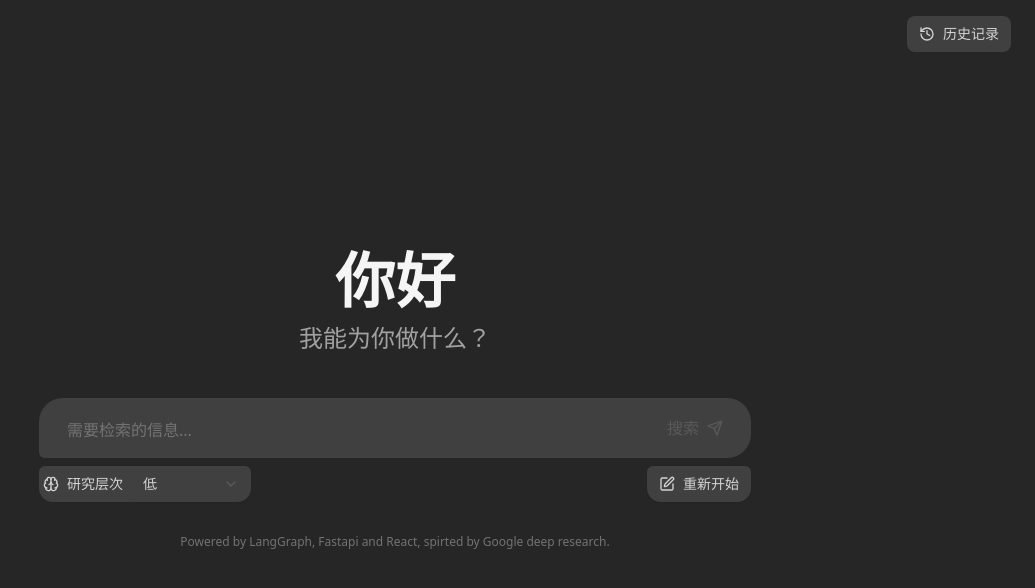
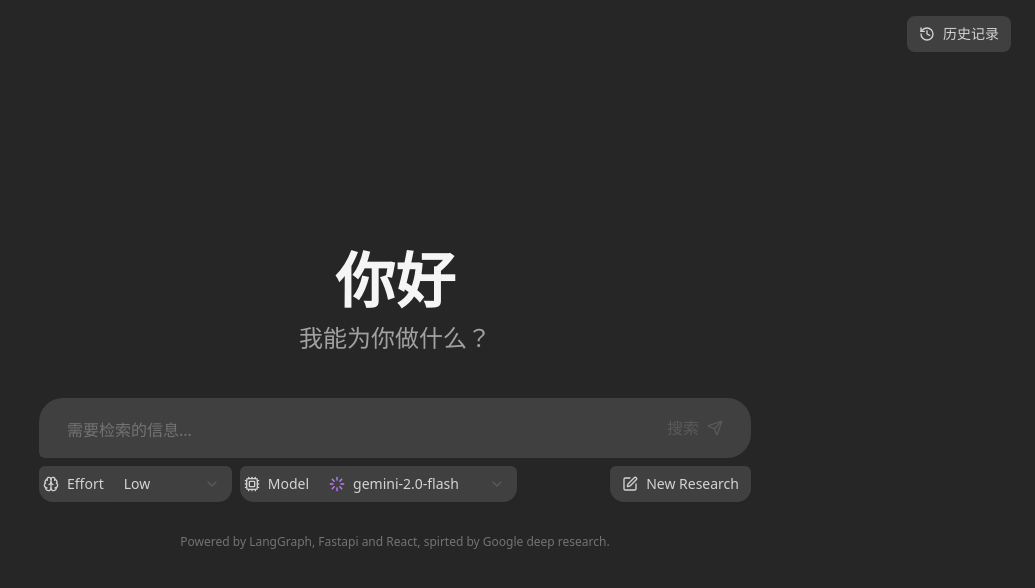
Before and after one commit to LeeSKII/fullstack-langgraph-deepsearch, a React (Vite) app in the folder frontend/: page / in a window 1280 px wide. Shown: the top 588 px of the page, without its empty margins (245-1280 px from the left). Built offline with nearby package versions, Linux system fonts and the light colour scheme.

Commit message:
update visual information

```diff
--- a/frontend/src/components/InputForm.jsx
+++ b/frontend/src/components/InputForm.jsx
@@ -111,7 +111,7 @@ export const InputForm = ({
           <div className="flex flex-row gap-2 bg-neutral-700 border-neutral-600 text-neutral-300 focus:ring-neutral-500 rounded-xl rounded-t-sm pl-1 w-full sm:w-auto">
             <div className="flex flex-row items-center text-sm">
               <Brain className="h-4 w-4 mr-2" />
-              研究层次
+              Effort
             </div>
             <Select value={effort} onValueChange={setEffort}>
               <SelectTrigger className="w-full sm:w-[120px] bg-transparent border-none cursor-pointer">
@@ -122,24 +122,24 @@ export const InputForm = ({
                   value="low"
                   className="hover:bg-neutral-600 focus:bg-neutral-600 cursor-pointer"
                 >
-                  低
+                  Low
                 </SelectItem>
                 <SelectItem
                   value="medium"
                   className="hover:bg-neutral-600 focus:bg-neutral-600 cursor-pointer"
                 >
-                  中
+                  Medium
                 </SelectItem>
                 <SelectItem
                   value="high"
                   className="hover:bg-neutral-600 focus:bg-neutral-600 cursor-pointer"
                 >
-                  高
+                  High
                 </SelectItem>
               </SelectContent>
             </Select>
           </div>
-          {/* <div className="flex flex-row gap-2 bg-neutral-700 border-neutral-600 text-neutral-300 focus:ring-neutral-500 rounded-xl rounded-t-sm pl-1 w-full sm:w-auto">
+          <div className="flex flex-row gap-2 bg-neutral-700 border-neutral-600 text-neutral-300 focus:ring-neutral-500 rounded-xl rounded-t-sm pl-1 w-full sm:w-auto">
             <div className="flex flex-row items-center text-sm">
               <Cpu className="h-4 w-4 mr-2" />
               Model
@@ -178,7 +178,7 @@ export const InputForm = ({
                 </SelectItem>
               </SelectContent>
             </Select>
-          </div> */}
+          </div>
         </div>
         <Button
           className="bg-neutral-700 border-neutral-600 text-neutral-300 cursor-pointer rounded-xl rounded-t-sm pl-2 w-full sm:w-auto hover:bg-neutral-800 hover:shadow-[0_0_8px_rgba(163,163,163,0.5)] hover:shadow-neutral-400/50 transform hover:scale-105 transition-all duration-200"
@@ -197,7 +197,7 @@ export const InputForm = ({
           }}
         >
           <SquarePen size={16} />
-          重新开始
+          New Research
         </Button>
       </div>
     </form>
```
